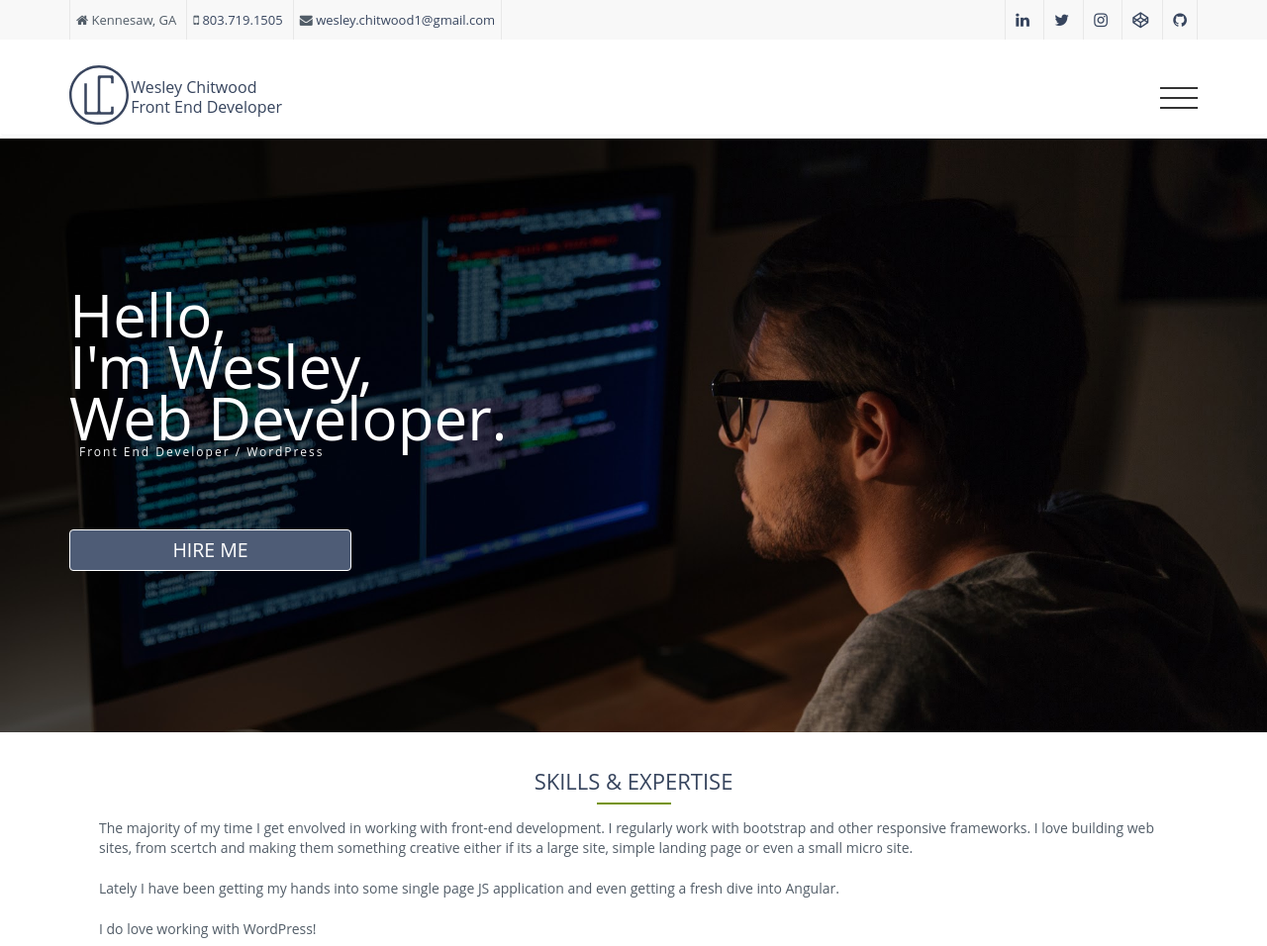
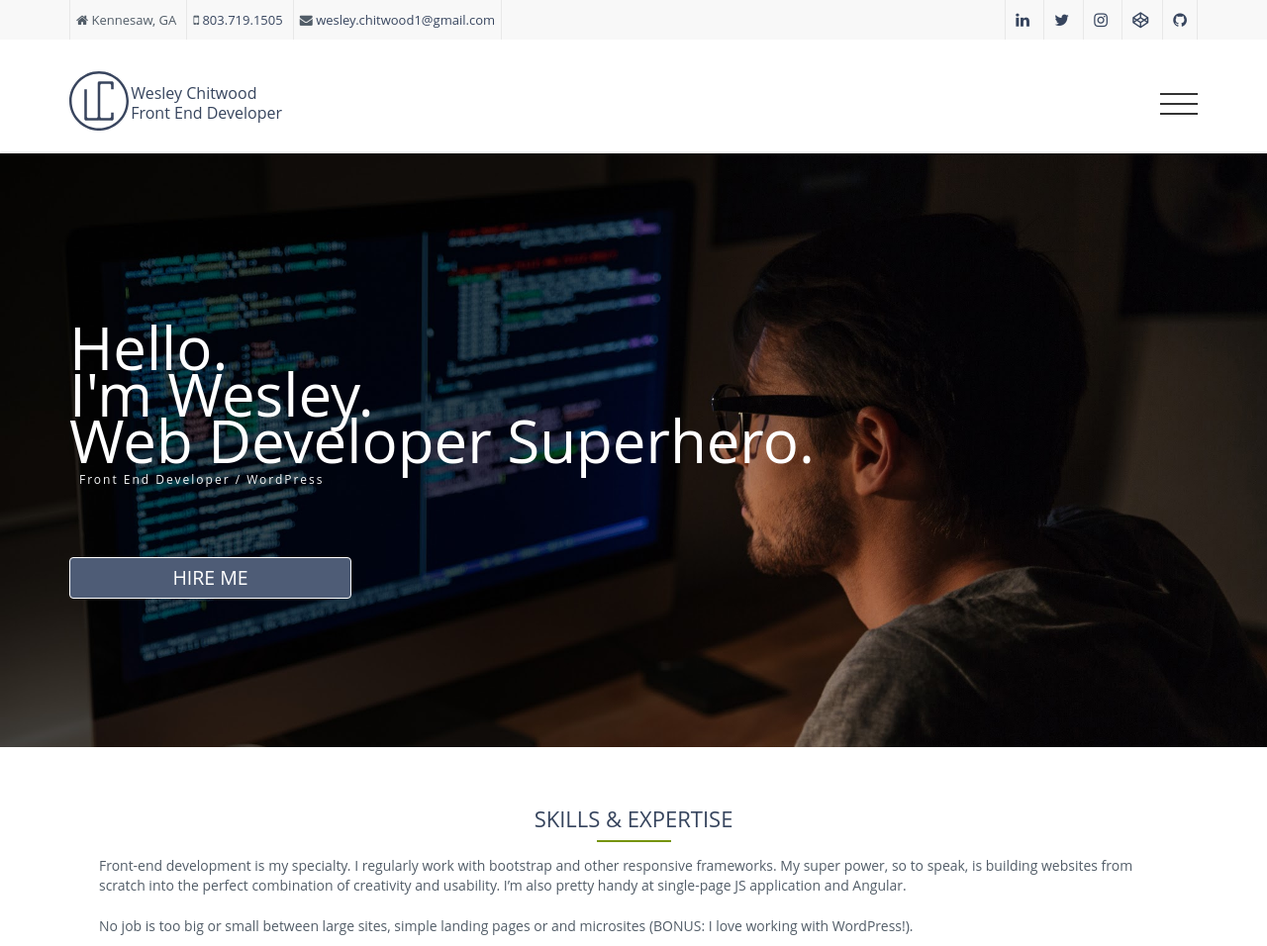
Before and after one commit to c-wood84/portfolio, a website: page app/index.html in a window 1280 px wide. Shown: the top 956 px of the page at 99% size. Drawn offline with nearby package versions, Linux system fonts and the light colour scheme.

Commit message:
mobile alignment, font changes, js form updates

```diff
--- a/app/index.html
+++ b/app/index.html
@@ -115,9 +115,9 @@
 <section id="hero">
 	<div class="container">
 		<div class="hero-info">
-			<h1>Hello,</h1>
-			<h1>I'm Wesley,</h1>
-			<h1>Web Developer.</h1>
+			<h1>Hello.</h1>
+			<h1>I'm Wesley.</h1>
+			<h1>Web Developer Superhero.</h1>
 			<h6>Front End Developer / WordPress</h6>
 
 			<div id="hero-button">
@@ -137,13 +137,9 @@
 					<h2>Skills &amp; Expertise</h2>
 					<div class="line"></div>
 				</div>
-					<p>The majority of my time I get envolved in working with front-end development. I regularly work with bootstrap and other responsive frameworks.
-					 I love building web sites, from scertch and making them something creative either if its a large site, simple landing page or even a small micro site.
-					</p>
+					<p>Front-end development is my specialty. I regularly work with bootstrap and other responsive frameworks. My super power, so to speak, is building websites from scratch into the perfect combination of creativity and usability. I’m also pretty handy at single-page JS application and Angular.</p>
 
-					<p>Lately I have been getting my hands into some single page JS application and even getting a fresh dive into Angular.</p>
-
-					<p>I do love working with WordPress!</p>
+					<p>No job is too big or small between large sites, simple landing pages or and microsites (BONUS: I love working with WordPress!).</p>
 			</div>
 		</div>
 
@@ -425,12 +421,13 @@
 			<div class="line"></div>
 		</div>
 			<div id="mePhoto"></div>
-			<p>I'm a front-end web developer based in Atlanta, GA. I have passion for constructing modern interactive websites using the latest browser technologies as well as tablets and mobile devices.</p>
-            <p>I specialize in HTML5, CSS3, JS &amp; jQuery but can also be found tryng new technologies to fulfill other clients needs using various languages and JS libraries. At the moment I'm fascinated by the nitty-gritty of the most popular and used frameworks for responsive web development <a href="http://getbootstrap.com/" target="_blank">Bootstrap</a>, <a href="http://sass-lang.com/" target="_blank">Preprocessors</a> and the <a href="http://gulpjs.com/" target="_blank">Streaming Build System</a>.</p>
-            <p>When taking a break from web development you can catch me watching professional wrestling and football, mountain biking, kicking back on my <a href="https://my.playstation.com">PlayStation</a> or enjoying some downtime with my wife and our 3 animals.</p>
+			 <p>I'm a front-end web developer based in Atlanta, GA. I have passion for constructing modern interactive websites using the latest browser technologies and mobile responsiveness. </p>
+
+			 <p>I specialize in HTML5, CSS3, JS &amp; jQuery, but I’m constantly evolving my super powers -- adding  new technologies and skill sets to fulfill other clients needs for various languages and JS libraries. At the moment I'm fascinated with the nitty-gritty of the most popular frameworks for responsive web development: <a href="http://getbootstrap.com/" target="_blank">Bootstrap</a>, <a href="http://sass-lang.com/" target="_blank">Preprocessors</a> and the <a href="http://gulpjs.com/" target="_blank">Streaming Build System</a>.</p>
+
+			 <p>When taking a break from web development you can catch me watching professional wrestling and football, mountain biking, kicking back on my <a href="https://my.playstation.com">PlayStation</a> or enjoying some downtime with my wife and our 3 animals.</p>
 
 			<a href="doc/wesleychitwoodresume.pdf" target="_blank" class="btn btn-portfolio hvr-sweep-to-left">Download Resume <i class="fa fa-file-pdf-o" aria-hidden="true"></i></a>
-
 	</div>
 </section>
 
@@ -456,7 +453,7 @@
 		<div class="col-xs-12 col-sm-6">
 			<div id="working-on">
 				<h4>What Im Working On?</h4>
-				<p>After working on many projects over the last few months I am finally at a point I'm able to work on some new languages and learn some new developing skills. JavaScript is so hot in demand lately so I am trying to get familiar with ES6 and the more powerful and popular Angular and Type Script.</p>
+				<p>After knocking out a load of  projects over the last few months, I finally have time to work on some new languages and learn some new developing skills. JavaScript is so hot in demand lately, so I’m getting familiar with ES6 and the more powerful and popular Angular and Type Script.</p>
 			</div>
 		</div><!-- col -->
 	</div>
@@ -485,7 +482,7 @@
 				<h4 class="modal-title" id="hireModalLabel">Hire Me!</h4>
 			</div>
 			<div class="modal-body">
-				<p>Hey if your intrested in getting to know me more please fill in the form below. Im always intrested in doing freelance to help someone or a company out but even if you think I'm a good fit for a certain role do not be shy. fill out the form below and I will get back to you as soon as possible or just email me directly at <a href="mailto:wesley.chitwood1@gmail.com">wesley.chitwood1@gmail.com</a></p>
+				<p>Got a website project and need some help? Fill out the form below and let’s talk. I’m a freelancer who’s comfortable switching from corporate sites to personal projects, so don’t be shy!</p>
 					<form id="hiremeForm" name="sentMessage" novalidate="">
 						<div class="form-group">
 							<div id="success"> </div> <!-- For success/fail messages -->
--- a/app/js/forhire.js
+++ b/app/js/forhire.js
@@ -13,8 +13,7 @@ $(function() {
             company: $("input#company").val(),
             email: $("input#email").val(),
             phone: $("input#phone").val(),
-            message: $("textarea#message").val(),
-
+            message: $("textarea#message").val()
         };
 
         $.ajax({
--- a/app/js/scripts.js
+++ b/app/js/scripts.js
@@ -18,7 +18,7 @@ jQuery(function($) {
     var $target = $(target);
 
     $('html, body').stop().animate({
-      'scrollTop': $target.offset().top - 85
+      'scrollTop': $target.offset().top - 15
     }, 980, 'swing', function() {
       window.location.hash = target;
     });
--- a/app/scss/style.scss
+++ b/app/scss/style.scss
@@ -44,19 +44,19 @@
 
 /* === Nav Menu Styles === */
 .menu-wrapper {
-	height: 100px;
-	padding: 15px 0;
+	height: 115px;
+	padding: 10px 0;
 	background: $white;
 	.navbar-custom {
 		position: relative;
 		border-bottom: 1px solid $border-color;
-		padding: 10px 0;
+		padding: 21px 0;
 		.logo {
 			width: 100%;
 			span {
 				position: relative;
 				top: 12px;
-				right:50px;
+				right:40px;
 				text-align: left;
 				float: right;
 			}
@@ -95,7 +95,8 @@
 		font-size: 40px;
 		font-weight: 500;
 		padding: 0;
-		line-height: 1.5rem;
+		margin: 5px 0;
+		line-height: 3rem;
 	}
 	h6 {
 		color: $border-color;
@@ -131,7 +132,7 @@
 /* === LAYOUT STYLES === */
 
 section {
-	padding: 12px 0;
+	padding: 35px 0 75px;
 }
 
 .section-heading {
@@ -414,6 +415,7 @@ opacity: 0.9;
 		font-weight: 500;
 		padding: 0;
 		line-height: 3.2rem;
+		margin: 15px 0;
 	}
 	h6 {
 		text-align: left;
@@ -560,6 +562,13 @@ opacity: 0.9;
 			}
 		}
 
+/* === HERO STYLES === */
+#hero {
+	height: 600px;
+	background: url('../img/hero-bgv2.jpg') 0 0 no-repeat;
+	background-size: cover;
+	}
+
 
 /* === PORTFOLIO STYLES === */
 
@@ -651,6 +660,13 @@ opacity: 0.9;
 			}
 		}
 
+/* === HERO STYLES === */
+#hero {
+	height: 600px;
+	background: url('../img/hero-bgv2.jpg') 0 0 no-repeat;
+	background-size: cover;
+	}
+
 /* === PORTFOLIO STYLES === */
 
 .thumb-overlay {
```
Also changed, not shown: app/css/style.css, 1 other file.
